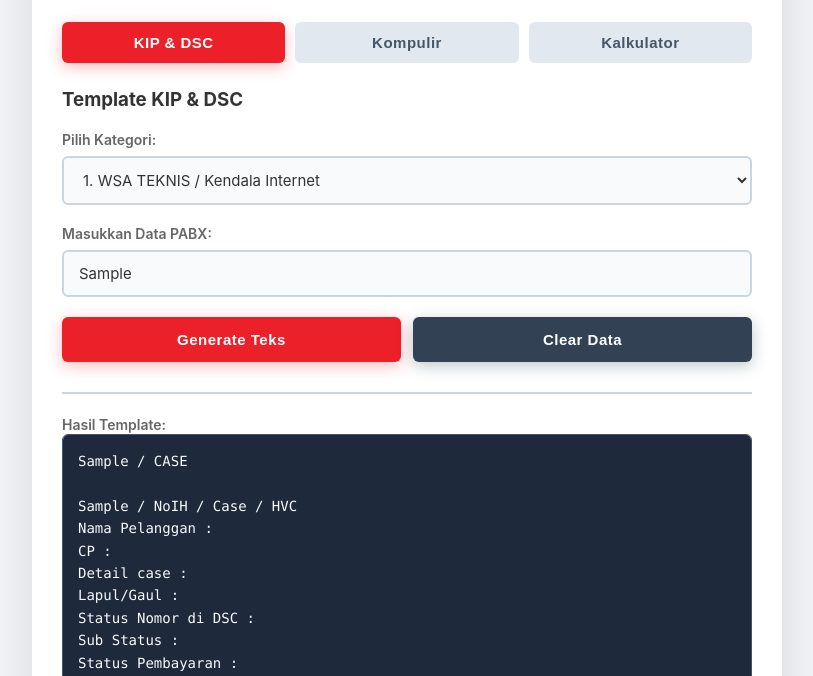
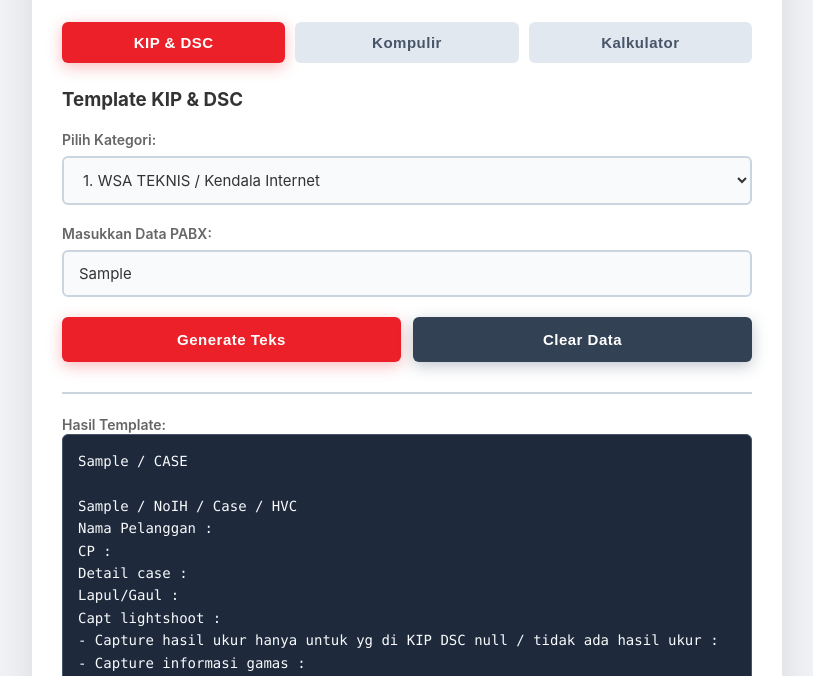
Before and after one commit to anoneweb/uang, a plain HTML site: page index.html in a window 1280 px wide. Both pictures are taken after typing "Sample" into the empty fields and a click on the button "Generate Teks". Shown: the part 124-800 px from the top of the page, without its empty margins (233-1046 px from the left). Drawn offline with Linux system fonts and the light colour scheme.

Commit message:
index.html

```diff
--- a/index.html
+++ b/index.html
@@ -511,7 +511,7 @@
             let template = "";
 
             if (kategori === 'template1') {
-                template = `${pabx} / CASE\n\n${pabx} / NoIH / Case / HVC \nNama Pelanggan : \nCP : \nDetail case : \nLapul/Gaul : \nStatus Nomor di DSC : \nSub Status : \nStatus Pembayaran : \nType ONT : \nCapt lightshoot : \ncapture full tampak topologi jaringan hingga ke ONT : \ncapture informasi gamas :\nKATEGORI : \nHasil ukur : `;
+                template = `${pabx} / CASE\n\n${pabx} / NoIH / Case / HVC \nNama Pelanggan : \nCP : \nDetail case : \nLapul/Gaul : \nCapt lightshoot : \n- Capture hasil ukur hanya untuk yg di KIP DSC null / tidak ada hasil ukur : \n- Capture informasi gamas : `;
             } else if (kategori === 'template2') {
                 template = `${pabx} / CASE\n\n${pabx} / NoIH / Case / HVC \nNama Pelanggan : \nCP : \nEmail : \nDetail case : \nTgl Kejadian : ${tanggalFormatted}\nOrder ID permintaan : \nStatus Order : \nSolusi yang diberikan : \nLapul/Gaul : \nCapt lightshoot : \nKATEGORI : `;
             } else if (kategori === 'template3') {
```
